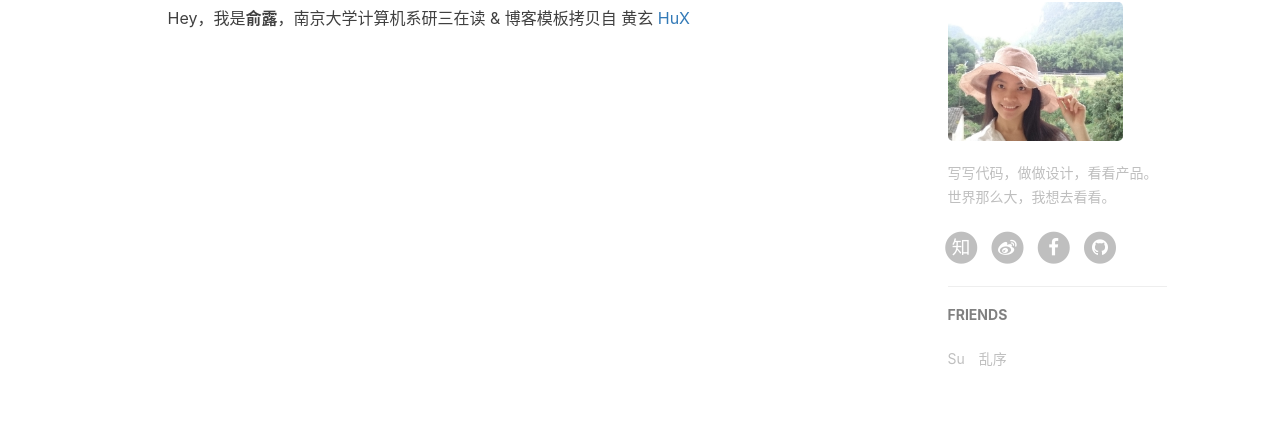
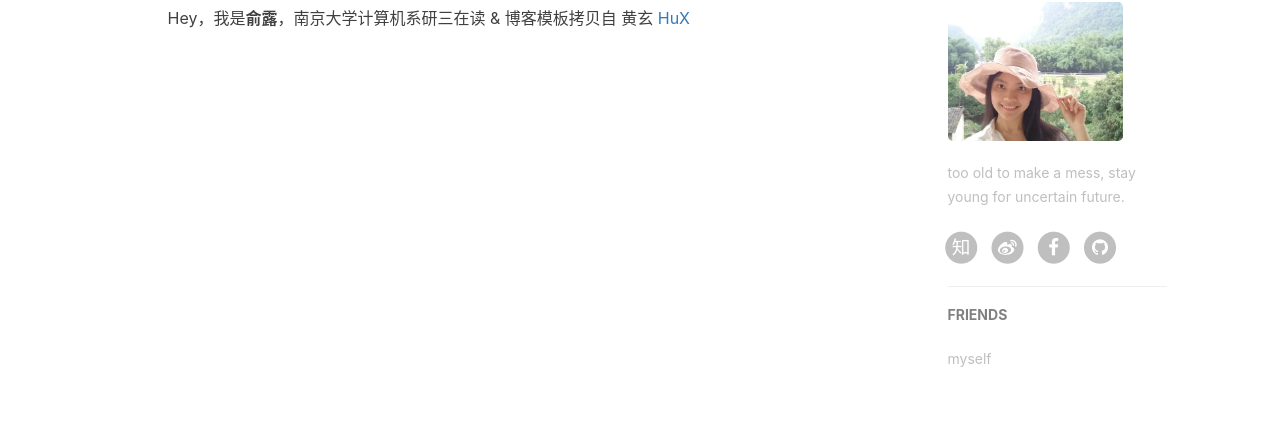
Before and after one commit to LulunaYu/luluna_blog, a Jekyll site: the page built from about.html, in a window 1280 px wide. Shown: the part 582-1013 px from the top of the page. Built offline with Jekyll 4.4.1, drawn with Linux system fonts in a browser that asks for light colours; nearby versions of some CDN libraries; comment, search, counter and statistics services are not loaded.

Commit message:
Add files via upload

```diff
--- a/_config.yml
+++ b/_config.yml
@@ -64,13 +64,13 @@ duoshuo_share: true                     # set to false if you want to use Commen
 
 # Google Analytics
 ga_track_id: 'UA-49627206-1'            # Format: UA-xxxxxx-xx
-ga_domain: huangxuan.me
+ga_domain: deeryl.com
 
 
 
 # Sidebar settings
 sidebar: true                           # whether or not using Sidebar.
-sidebar-about-description: "写写代码，做做设计，看看产品。世界那么大，我想去看看。"
+sidebar-about-description: "too old to make a mess, stay young for uncertain future."
 sidebar-avatar: /img/avatar-hux.jpg      # use absolute URL, seeing it's used in both `/` and `/about/`
 
 
@@ -90,11 +90,8 @@ service-worker: true
 # Friends
 friends: [
     {
-        title: "Su",
-        href: "http://su.gallery/"
-    },{
-        title: "乱序",
-        href: "http://mida.re/"
+        title: "myself",
+        href: "http://deeryl.com/"
     }
 ]
 
```
